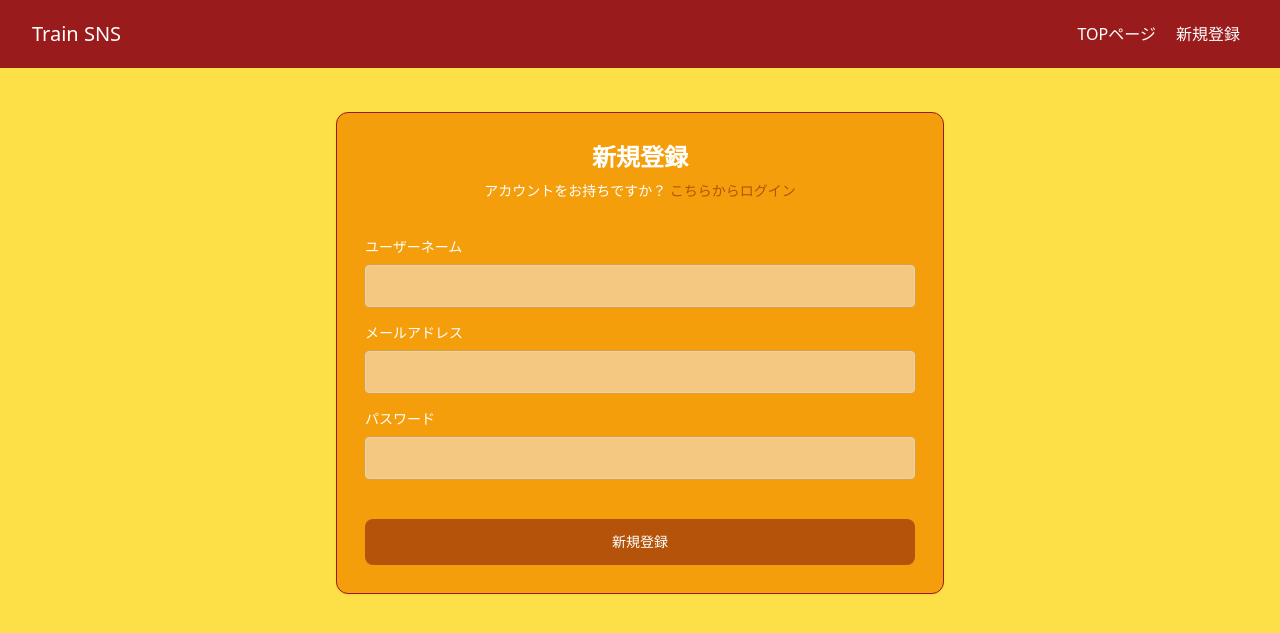
After one commit to tomohiro-1210/django-train-post, a Django app: page /sns/signup/ in a window 1280 px wide. The commit adds this page. Shown: the top 633 px of the page. Run offline with Django 5.2, Linux system fonts and the light colour scheme; data comes from the database, SQL or seed files in the repository; both versions use the stored data as it was after the commit; some libraries are stand-ins or nearby versions.

Commit message:
新規登録の画面を実装。

```diff
--- a/templates/base.html
+++ b/templates/base.html
@@ -18,12 +18,6 @@
       <nav class="md:ml-auto flex flex-wrap items-center text-base justify-center">
         <a href="{% url 'top' %}" class="mr-5 hover:text-gray-900">TOPページ</a>
         <a href="{% url 'signup' %}" class="mr-5 hover:text-gray-900">新規登録</a>
-        <a href="{% url 'login' %}" class="mr-5 hover:text-gray-900">ログイン</a>
-        {% if user.is_authenticated %}
-        <a href="{% url 'list' %}" class="mr-5 hover:text-gray-900">投稿一覧</a>
-        <a href="{% url 'logout' %}" class="mr-5 hover:text-gray-900">ログアウト</a>
-        <a href="{% url 'create' %}" class="mr-5 hover:text-gray-900">新規投稿</a>
-        {% endif %}
       </nav>
     </div>
   </header>
--- /dev/null
+++ b/templates/signup.html
@@ -0,0 +1,70 @@
+{% extends 'base.html' %}
+{% block site_title %}
+新規登録
+{% endblock site_title %}
+
+{% block content %}
+<section class="w-full md:w-2/3 lg:w-1/2 mx-auto">
+    <div class="p-4">
+        <div class="mt-7 bg-amber-500 border border-red-800 rounded-xl shadow-sm dark:bg-neutral-900 dark:border-neutral-700">
+            <div class="p-4 sm:p-7">
+              <div class="text-center">
+                <h1 class="block text-2xl font-bold text-white dark:text-white">新規登録</h1>
+                <p class="mt-2 text-sm text-white dark:text-neutral-400">
+                  アカウントをお持ちですか？
+                  <a class="text-amber-700 decoration-2 hover:underline focus:outline-none focus:underline font-medium dark:text-blue-500" href="../examples/html/signup.html">
+                    こちらからログイン
+                  </a>
+                </p>
+                <!-- データの重複があった時に表示 -->
+                <p class="text-red-900 font-bold py-2">{{ error }}</p>
+              </div>
+
+              <div class="mt-5">
+
+                <!-- Form -->
+                <form method="POST">
+                    {% csrf_token %}
+                  <div class="grid gap-y-4">
+                    <!-- Form Group -->
+                    <div>
+                      <label for="username" class="block text-sm mb-2 text-white">ユーザーネーム</label>
+                      <div class="relative">
+                        <input type="text" id="username" name="username" class="w-full bg-gray-100 bg-opacity-50 rounded border border-gray-300 focus:border-indigo-500 focus:bg-white focus:ring-2 focus:ring-indigo-200 text-base outline-none text-gray-700 py-1 px-3 leading-8 transition-colors duration-200 ease-in-out">
+                      </div>
+                      <p class="hidden text-xs text-red-600 mt-2" id="email-error">Please include a valid email address so we can get back to you</p>
+                    </div>
+                    <!-- End Form Group -->
+
+                    <!-- Form Group -->
+                    <div>
+                      <label for="email" class="block text-sm mb-2 text-white">メールアドレス</label>
+                      <div class="relative">
+                        <input type="email" id="email" name="email" class="w-full bg-gray-100 bg-opacity-50 rounded border border-gray-300 focus:border-indigo-500 focus:bg-white focus:ring-2 focus:ring-indigo-200 text-base outline-none text-gray-700 py-1 px-3 leading-8 transition-colors duration-200 ease-in-out">
+                      </div>
+                      <p class="hidden text-xs text-red-600 mt-2" id="email-error">Please include a valid email address so we can get back to you</p>
+                    </div>
+                    <!-- End Form Group -->
+
+                    <!-- Form Group -->
+                    <div>
+                      <div class="flex justify-between items-center">
+                        <label for="password" class="block text-sm mb-2 text-white">パスワード</label>
+                      </div>
+                      <div class="relative">
+                        <input type="password" id="password" name="password" class="w-full bg-gray-100 bg-opacity-50 rounded border border-gray-300 focus:border-indigo-500 focus:bg-white focus:ring-2 focus:ring-indigo-200 text-base outline-none text-gray-700 py-1 px-3 leading-8 transition-colors duration-200 ease-in-out">
+                      </div>
+                      <p class="hidden text-xs text-red-600 mt-2" id="password-error">8+ characters required</p>
+                    </div>
+                    <!-- End Form Group -->
+
+                    <button type="submit" class="w-full mt-6 py-3 px-4 inline-flex justify-center items-center gap-x-2 text-sm font-medium rounded-lg border border-transparent bg-amber-700 text-white hover:bg-amber-600 focus:outline-none focus:bg-blue-700 disabled:opacity-50 disabled:pointer-events-none">新規登録</button>
+                  </div>
+                </form>
+                <!-- End Form -->
+              </div>
+            </div>
+          </div>
+    </div>
+</section>
+{% endblock content %}
--- a/trainpostapp/urls.py
+++ b/trainpostapp/urls.py
@@ -1,22 +1,8 @@
-"""
-URL configuration for trainpostpj project.
-
-The `urlpatterns` list routes URLs to views. For more information please see:
-    https://docs.djangoproject.com/en/5.1/topics/http/urls/
-Examples:
-Function views
-    1. Add an import:  from my_app import views
-    2. Add a URL to urlpatterns:  path('', views.home, name='home')
-Class-based views
-    1. Add an import:  from other_app.views import Home
-    2. Add a URL to urlpatterns:  path('', Home.as_view(), name='home')
-Including another URLconf
-    1. Import the include() function: from django.urls import include, path
-    2. Add a URL to urlpatterns:  path('blog/', include('blog.urls'))
-"""
-from django.contrib import admin
 from django.urls import path
+from django.shortcuts import render,redirect
+from .views import index, signupfunc
 
 urlpatterns = [
-    path('admin/', admin.site.urls),
+    path('top/', index, name='top'),
+    path('signup/', signupfunc, name="signup"),
 ]
--- a/trainpostapp/views.py
+++ b/trainpostapp/views.py
@@ -1,3 +1,28 @@
-from django.shortcuts import render
+from django.shortcuts import render, redirect
+from django.http import HttpResponse
+# Useモデルの読み込み(Django標準搭載)
+from django.contrib.auth.models import User
 
 # Create your views here.
+def index(request):
+   return HttpResponse('TOPページ')
+
+# 新規登録ーページ
+def signupfunc(request):
+   template = 'signup.html'
+   object_list = User.objects.all()
+   if request.method == 'POST':
+      username = request.POST['username']
+      email = request.POST['email']
+      password = request.POST['password']
+      # Userモデルにデータを登録する
+      user = User.objects.create_user(username, email, password)
+   else:
+      print('リダイレクト')
+
+      # 個別のデータを取り出す
+      object = User.objects.get(username="hanshin")
+      print(object.email)
+
+   data = {}
+   return render(request, template, data)
--- a/trainpostpj/urls.py
+++ b/trainpostpj/urls.py
@@ -16,8 +16,10 @@ Including another URLconf
 """
 from django.contrib import admin
 from django.urls import path, include
+from .views import index
 
 urlpatterns = [
+    path('', index),
     path('admin/', admin.site.urls),
     path('sns/', include('trainpostapp.urls'))
 ]
--- /dev/null
+++ b/trainpostpj/views.py
@@ -0,0 +1,5 @@
+from django.http import HttpResponse
+from django.shortcuts import render, redirect
+
+def index(request):
+   return HttpResponse('初期画面')
```
Also changed, not shown: db.sqlite3.
